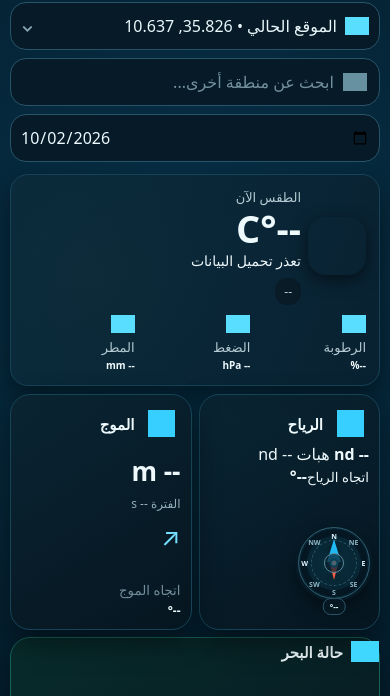
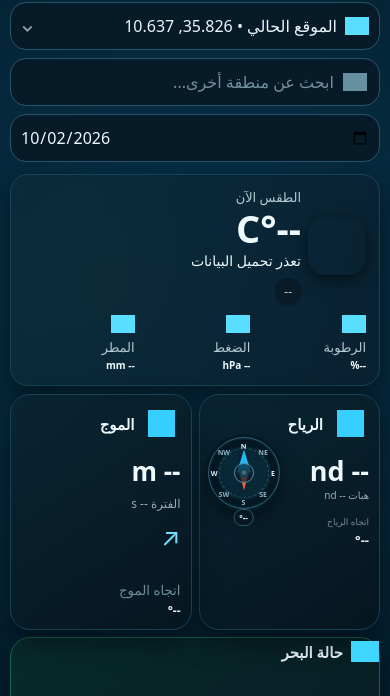
Before and after one commit to trabelsik514-cmd/PRO-KAYAK-FICHING, a plain HTML site: page index.html in a window 390 px wide. Shown: the part 78-774 px from the top of the page. Drawn offline with Linux system fonts and the light colour scheme; no server answers; grey boxes are pictures that could not be loaded.

Commit message:
Build advanced non-overlapping wind compass for mobile

```diff
--- a/css/style.css
+++ b/css/style.css
@@ -110,3 +110,40 @@ button,input{max-width:100%}
   .info-card:first-child>small{padding-inline-end:75px}
   .info-card:first-child>b{padding-inline-end:75px}
 }
+
+/* PRO KAYAK — Advanced wind compass layout */
+.wind-card{padding:14px;min-height:190px}
+.wind-data{display:grid;grid-template-columns:minmax(0,1fr) 112px;align-items:center;gap:8px;min-height:132px}
+.wind-values{min-width:0;display:flex;flex-direction:column;align-items:flex-start;justify-content:center}
+.wind-values #wind{font-size:32px;line-height:1.05;margin:0 0 3px;white-space:nowrap}
+.wind-values #gust{font-size:12px;color:#91aeb9;white-space:nowrap}
+.wind-direction-text{margin-top:18px;display:flex;flex-direction:column;gap:3px}
+.wind-direction-text small{color:#718d98;font-size:11px}
+.wind-direction-text b{font-size:15px;color:#eef9fc}
+.wind-card .compass{position:relative;inset:auto;transform:none;width:104px;height:104px;margin-inline:auto;flex:none}
+.wind-card .compass-degree{bottom:-21px}
+.wind-card .compass-ring span{font-size:8px}
+.wind-card .compass-ticks{inset:13px}
+.wind-card .compass-needle{height:66px}
+@media(max-width:480px){
+  .wind-card{min-height:165px;padding:10px}
+  .wind-data{grid-template-columns:minmax(0,1fr) 86px;gap:2px;min-height:120px}
+  .wind-values #wind{font-size:27px}
+  .wind-values #gust{font-size:10px}
+  .wind-direction-text{margin-top:13px}
+  .wind-direction-text small{font-size:9px}
+  .wind-direction-text b{font-size:13px}
+  .wind-card .compass{width:78px;height:78px}
+  .wind-card .compass-ring span{font-size:7px}
+  .wind-card .compass-ticks{inset:10px}
+  .wind-card .compass-needle{height:51px}
+  .wind-card .compass-needle i{border-left-width:7px;border-right-width:7px;border-bottom-width:23px}
+  .wind-card .compass-needle i:after{left:-5px;top:21px;border-left-width:5px;border-right-width:5px;border-top-width:20px}
+  .wind-card .compass-degree{bottom:-18px;font-size:8px;padding:2px 5px}
+}
+@media(max-width:360px){
+  .wind-data{grid-template-columns:minmax(0,1fr) 76px}
+  .wind-card .compass{width:70px;height:70px}
+  .wind-card .compass-needle{height:46px}
+  .wind-values #wind{font-size:24px}
+}
```
